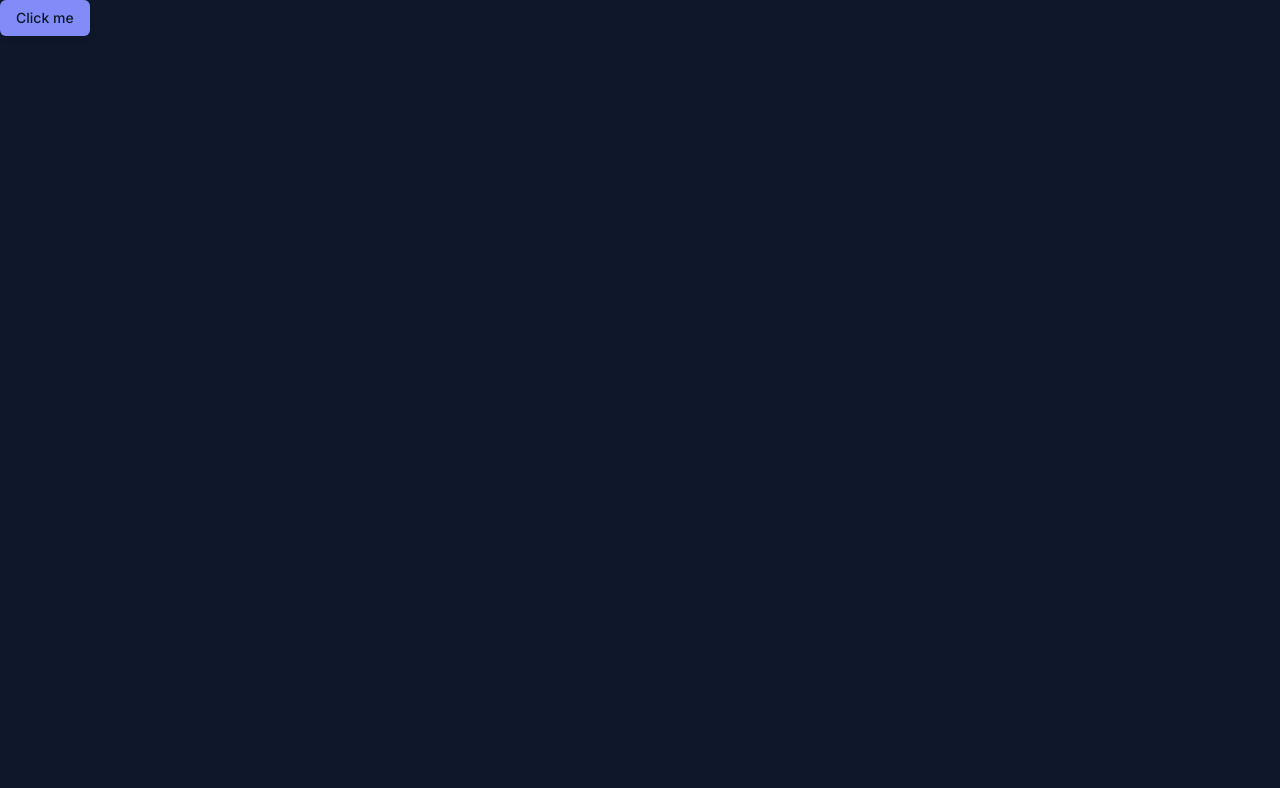
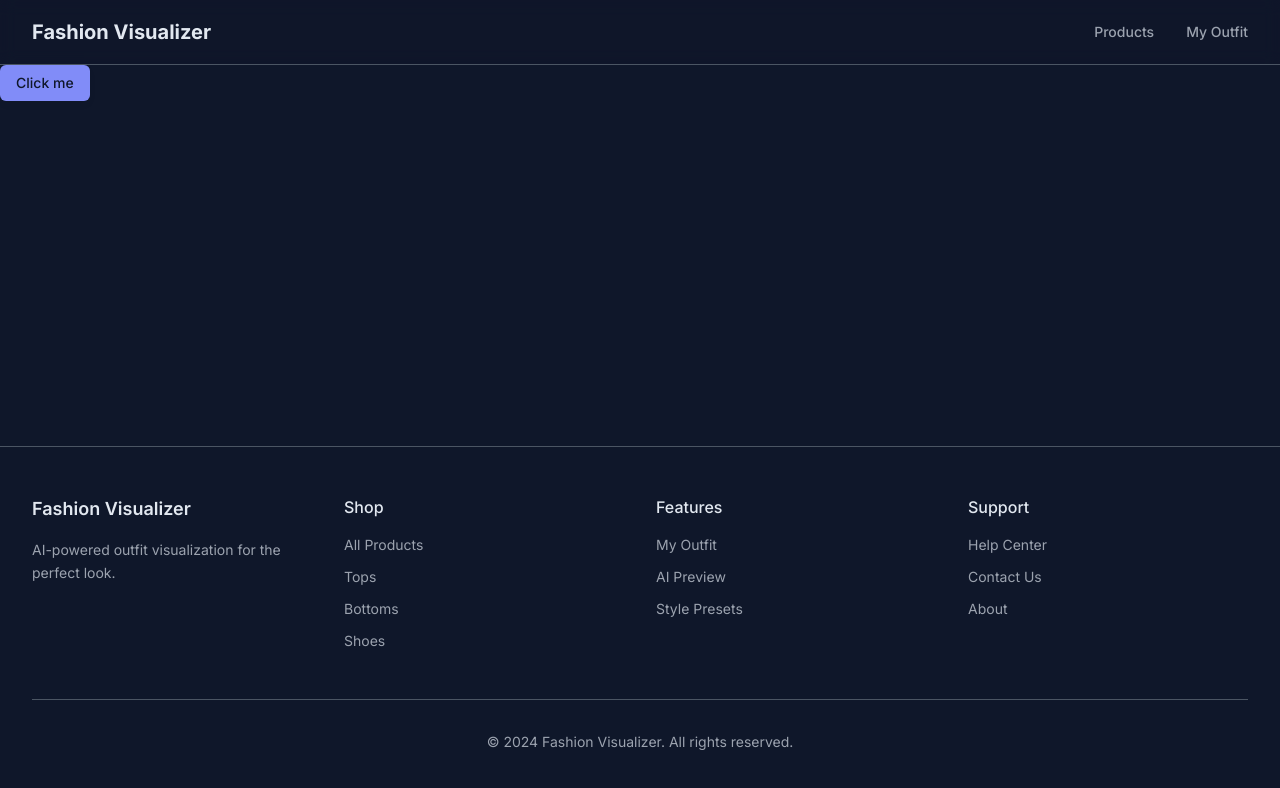
Before and after one commit to TheArcus02/ecom-visualizer, a Next.js app: page / in a window 1280 px wide. Shown: the top 788 px of the page. Built offline with nearby package versions, Linux system fonts and the light colour scheme.

Commit message:
Header and footer setup

```diff
--- a/src/app/(routes)/layout.tsx
+++ b/src/app/(routes)/layout.tsx
@@ -1,3 +1,6 @@
+import { SiteHeader } from '~/components/layout/site-header';
+import { SiteFooter } from '~/components/layout/site-footer';
+
 export default function AppLayout({
   children,
 }: Readonly<{
@@ -5,9 +8,9 @@ export default function AppLayout({
 }>) {
   return (
     <div className='bg-background relative z-10 flex min-h-svh flex-col'>
-      {/* <SiteHeader /> */}
+      <SiteHeader />
       <main className='flex flex-1 flex-col'>{children}</main>
-      {/* <SiteFooter /> */}
+      <SiteFooter />
     </div>
   );
 }
--- /dev/null
+++ b/src/components/layout/site-footer.tsx
@@ -0,0 +1,93 @@
+export function SiteFooter() {
+  return (
+    <footer className='border-t bg-background mt-auto'>
+      <div className='max-w-7xl mx-auto px-4 sm:px-6 lg:px-8 py-12'>
+        <div className='grid grid-cols-1 md:grid-cols-4 gap-8'>
+          <div className='space-y-4'>
+            <h3 className='font-semibold text-lg text-foreground'>Fashion Visualizer</h3>
+            <p className='text-sm text-muted-foreground leading-relaxed'>
+              AI-powered outfit visualization for the perfect look.
+            </p>
+          </div>
+          <div className='space-y-4'>
+            <h4 className='font-medium text-foreground'>Shop</h4>
+            <ul className='space-y-3 text-sm text-muted-foreground'>
+              <li>
+                <a href='/products' className='hover:text-foreground transition-colors'>
+                  All Products
+                </a>
+              </li>
+              <li>
+                <a
+                  href='/products?category=tops'
+                  className='hover:text-foreground transition-colors'
+                >
+                  Tops
+                </a>
+              </li>
+              <li>
+                <a
+                  href='/products?category=bottoms'
+                  className='hover:text-foreground transition-colors'
+                >
+                  Bottoms
+                </a>
+              </li>
+              <li>
+                <a
+                  href='/products?category=shoes'
+                  className='hover:text-foreground transition-colors'
+                >
+                  Shoes
+                </a>
+              </li>
+            </ul>
+          </div>
+          <div className='space-y-4'>
+            <h4 className='font-medium text-foreground'>Features</h4>
+            <ul className='space-y-3 text-sm text-muted-foreground'>
+              <li>
+                <a href='/outfit' className='hover:text-foreground transition-colors'>
+                  My Outfit
+                </a>
+              </li>
+              <li>
+                <a href='/generate' className='hover:text-foreground transition-colors'>
+                  AI Preview
+                </a>
+              </li>
+              <li>
+                <a href='/style-presets' className='hover:text-foreground transition-colors'>
+                  Style Presets
+                </a>
+              </li>
+            </ul>
+          </div>
+          <div className='space-y-4'>
+            <h4 className='font-medium text-foreground'>Support</h4>
+            <ul className='space-y-3 text-sm text-muted-foreground'>
+              <li>
+                <a href='/help' className='hover:text-foreground transition-colors'>
+                  Help Center
+                </a>
+              </li>
+              <li>
+                <a href='/contact' className='hover:text-foreground transition-colors'>
+                  Contact Us
+                </a>
+              </li>
+              <li>
+                <a href='/about' className='hover:text-foreground transition-colors'>
+                  About
+                </a>
+              </li>
+            </ul>
+          </div>
+        </div>
+        <div className='mt-12 pt-8 border-t text-center text-sm text-muted-foreground'>
+          <p>&copy; 2024 Fashion Visualizer. All rights reserved.</p>
+        </div>
+      </div>
+    </footer>
+  );
+}
--- /dev/null
+++ b/src/components/layout/site-header.tsx
@@ -0,0 +1,21 @@
+export function SiteHeader() {
+  return (
+    <header className="sticky top-0 z-50 w-full border-b bg-background/95 backdrop-blur supports-[backdrop-filter]:bg-background/60">
+      <div className="max-w-7xl mx-auto px-4 sm:px-6 lg:px-8">
+        <div className="flex h-16 items-center justify-between">
+          <div className="flex items-center">
+            <h1 className="font-bold text-xl text-foreground">Fashion Visualizer</h1>
+          </div>
+          <nav className="flex items-center space-x-8">
+            <a href="/products" className="text-sm font-medium text-muted-foreground hover:text-foreground transition-colors">
+              Products
+            </a>
+            <a href="/outfit" className="text-sm font-medium text-muted-foreground hover:text-foreground transition-colors">
+              My Outfit
+            </a>
+          </nav>
+        </div>
+      </div>
+    </header>
+  );
+}
```
Also changed, not shown: .claude/settings.local.json (added), 1 other file (tests, documents, lock files or other folders).
